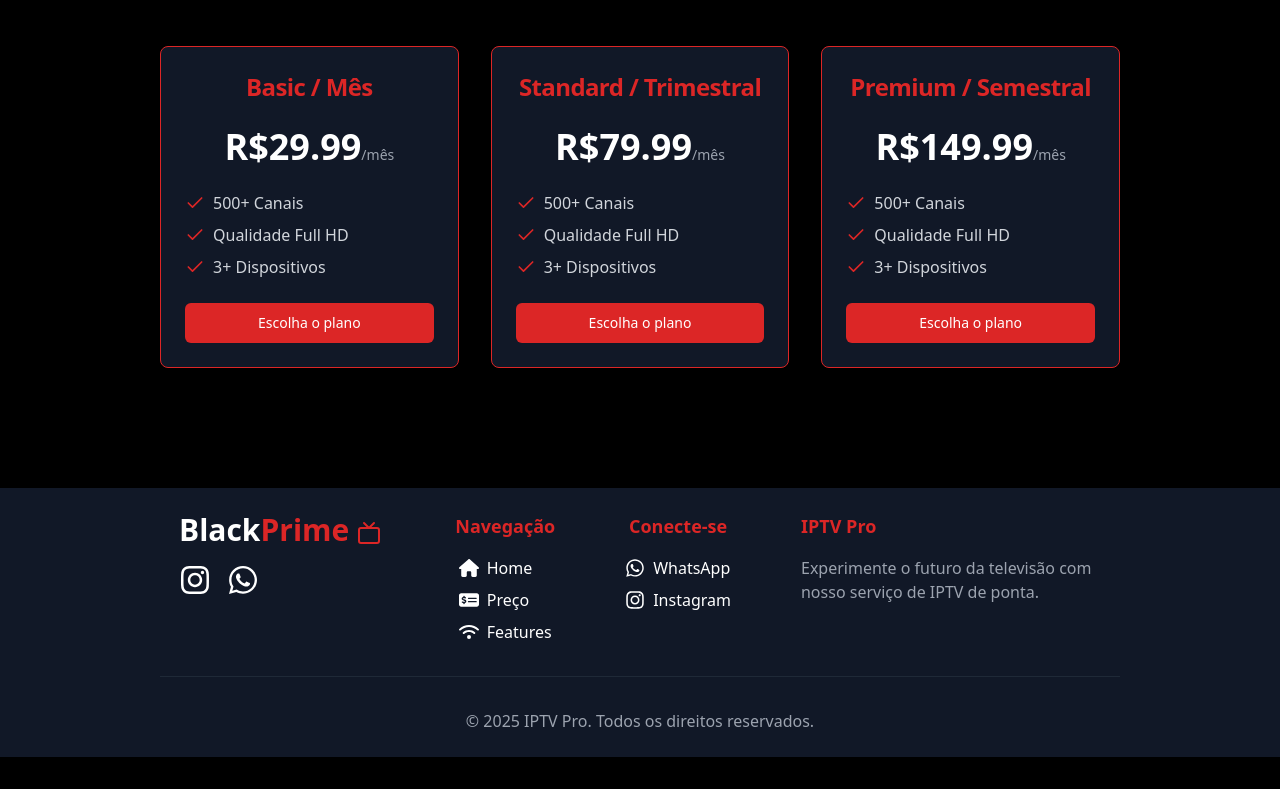
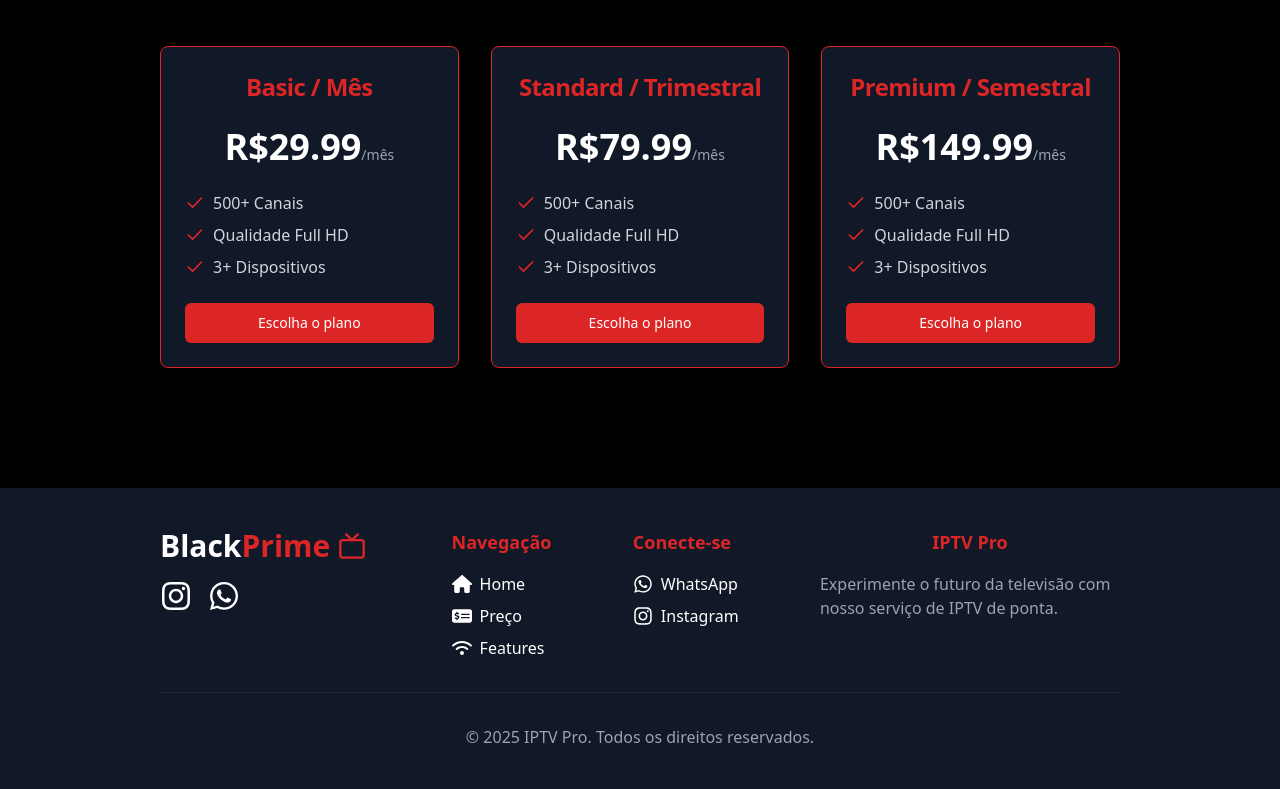
Before and after one commit to sergioscker/blackflixprime, a Next.js app: page / in a window 1280 px wide. Shown: the part 1474-2263 px from the top of the page. Before the commit the page ends 2231 px from the top, so only its background shows below. Built offline with nearby package versions, Linux system fonts and the light colour scheme.

Commit message:
fixing horizontal scroll.

```diff
--- a/src/components/footer/page.tsx
+++ b/src/components/footer/page.tsx
@@ -1,86 +1,89 @@
-import Link from "next/link"
+import Link from "next/link";
 
 //icons
-import { FaInstagram, FaWhatsapp, FaMoneyCheckDollar, FaHouse, FaWifi } from "react-icons/fa6"
-import Logo from "../logo"
+import { FaInstagram, FaWhatsapp, FaMoneyCheckDollar, FaHouse, FaWifi } from "react-icons/fa6";
+import Logo from "../logo";
 
 export default function Footer() {
   return (
-    <footer className="bg-gray-900 mx-auto py-6 px-4 md:px-8 mt-10">
+    <footer className="bg-gray-900 mx-auto py-10 px-6 md:px-12 mt-10">
       <div className="container mx-auto">
-        <div className="flex flex-wrap justify-around gap-8">
+        <div className="flex flex-col sm:flex-row flex-wrap justify-between gap-6 sm:gap-8 text-center sm:text-left">
 
-          {/* logo */}
-          <div className="flex flex-col gap-4">
+          {/* Logo and social midia */}
+          <div className="flex flex-col items-center sm:items-start gap-4">
             <Logo />
 
             <div className="flex gap-4">
-              <FaInstagram className="h-8 w-8 hover:text-red-600" />
-              <FaWhatsapp className="h-8 w-8 hover:text-red-600" />
+              <Link href="https://www.instagram.com/blackflix_oficial?igsh=dDQ5eXFtODVsa3ds">
+                <FaInstagram className="h-8 w-8 hover:text-red-600 transition duration-300" />
+              </Link>
+
+              <Link href="https://bit.ly/Blackflixbr">
+                <FaWhatsapp className="h-8 w-8 hover:text-red-600 transition duration-300" />
+              </Link>
             </div>
           </div>
 
-          {/* links */}
-          <div className="sm:w-auto flex flex-col items-center text-center sm:text-left">
+
+          {/* navigation links */}
+          <div className="flex flex-col items-center sm:items-start">
             <h3 className="text-lg font-semibold mb-4 text-red-600">Navegação</h3>
 
             <ul className="space-y-2">
               <li>
-                <Link href="/" className="flex gap-2 items-center hover:text-red-600">
+                <Link href="/" className="flex gap-2 items-center hover:text-red-600 transition">
                   <FaHouse className="w-5 h-5" /> Home
                 </Link>
               </li>
-
               <li>
-                <Link href="#price" className="flex gap-2 items-center hover:text-red-700">
+                <Link href="#price" className="flex gap-2 items-center hover:text-red-600 transition">
                   <FaMoneyCheckDollar className="w-5 h-5" /> Preço
                 </Link>
               </li>
-
               <li>
-                <Link href="#features" className="flex gap-2 items-center hover:text-red-700">
+                <Link href="#features" className="flex gap-2 items-center hover:text-red-600 transition">
                   <FaWifi className="w-5 h-5" /> Features
                 </Link>
               </li>
             </ul>
           </div>
 
-
-          {/* socials midia */}
-          <div className="sm:w-auto flex flex-col items-center text-center sm:text-left">
+          {/* social midia */}
+          <div className="flex flex-col items-center sm:items-start">
             <h3 className="text-lg font-semibold mb-4 text-red-600">Conecte-se</h3>
 
             <ul className="space-y-2">
               <li>
-                <Link href='https://bit.ly/Blackflixbr'
-                  className="flex gap-2 items-center hover:text-red-700">
+                <Link href="https://bit.ly/Blackflixbr" className="flex gap-2 items-center hover:text-red-600 transition">
                   <FaWhatsapp className="w-5 h-5" /> WhatsApp
                 </Link>
               </li>
 
               <li>
-                <Link href="https://www.instagram.com/blackflix_oficial?igsh=dDQ5eXFtODVsa3ds"
-                  className="flex items-center gap-2 hover:text-red-700">
+                <Link href="https://www.instagram.com/blackflix_oficial?igsh=dDQ5eXFtODVsa3ds" className="flex items-center gap-2 hover:text-red-600 transition">
                   <FaInstagram className="w-5 h-5" /> Instagram
                 </Link>
               </li>
             </ul>
           </div>
 
-          {/* infos */}
-          <div className="w-full sm:w-auto flex flex-col text-center sm:text-left">
+
+          {/* Infos */}
+          <div className="flex flex-col items-center sm:items-center max-w-[300px]">
             <h3 className="text-lg font-semibold mb-4 text-red-600">IPTV Pro</h3>
 
-            <p className="text-gray-400 max-w-[300px]">
+            <p className="text-gray-400 text-center xl:text-left">
               Experimente o futuro da televisão com nosso serviço de IPTV de ponta.
             </p>
           </div>
         </div>
 
+        {/* Copyright */}
         <div className="mt-8 pt-8 border-t border-gray-800 text-center text-gray-400">
           <p>&copy; 2025 IPTV Pro. Todos os direitos reservados.</p>
         </div>
       </div>
     </footer>
-  )
+  );
 }
--- a/src/components/header/page.tsx
+++ b/src/components/header/page.tsx
@@ -4,7 +4,7 @@ import Logo from "../logo";
 export default function Header() {
   return (
     <header className="py-10">
-      <div className="container mx-auto flex justify-between items-center">
+      <div className="container mx-auto flex justify-center xl:justify-between items-center">
         <Link href='/' className="text-red-600 font-bold text-3xl p-3">
           <Logo />
         </Link>
--- a/src/components/hero/page.tsx
+++ b/src/components/hero/page.tsx
@@ -24,12 +24,12 @@ export default function Hero() {
           {/* sociais buttons */}
           <div className="flex flex-col gap-4 xl:items-start items-center">
             <Link href='https://bit.ly/Blackflixbr'
-              className="bg-red-600 text-white p-3 rounded-md hover:text-red-700">
+              className="bg-red-600 text-white p-3 rounded-md hover:bg-red-500">
               Comece seu teste gratuito
             </Link>
 
             <div className="flex gap-3">
-              <Link href='https://bit.ly/Blackflixbr' className="text-red-600 hover:text-red-700
+              <Link href='https://bit.ly/Blackflixbr' className="text-red-600 hover:text-red-700/80
               border border-red-600 rounded-md p-2">
                 <FaWhatsapp className="w-10 h-10" />
               </Link>
@@ -47,9 +47,9 @@ export default function Hero() {
             src="/blackflix.webp"
             alt="IPTV streaming devices"
             quality={100}
-            width={400}
-            height={600}
-            className="rounded-md w-full h-auto max-w-sm sm:max-w-md md:max-w-lg xl:max-w-lg" />
+            width={500}
+            height={500}
+            className="rounded-md w-full h-auto max-w-sm" />
         </div>
       </div>
     </section>
--- a/src/components/logo.tsx
+++ b/src/components/logo.tsx
@@ -2,13 +2,13 @@ import { Tv } from "lucide-react"
 
 export default function Logo() {
   return (
-    <div className="logo-container flex items-center">
-      <span className="text-3xl font-bold">
+    <div className="logo-container flex">
+      <div className="flex justify-center items-center text-2xl xl:text-3xl font-bold">
         <span className="text-white">Black</span>
         <span className="text-red-600 mr-1">Prime</span>
 
-        <Tv className="inline-block w-6 h-6 text-red-600 mx-1" />
-      </span>
+        <Tv className="inline-block w-7 h-7 text-red-600 mx-1" />
+      </div>
     </div>
   )
 }
```
